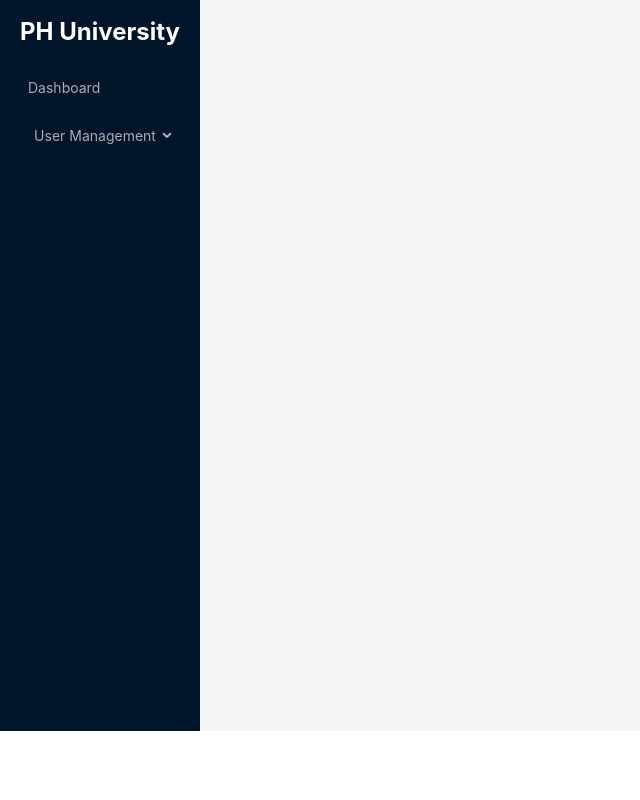
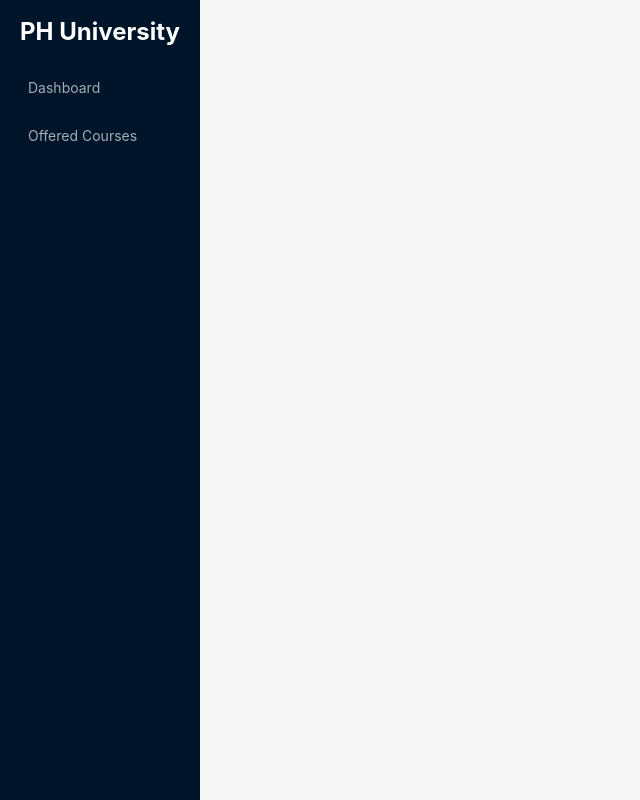
Before and after one commit to akash-khan-311/L2-PH-University-Client, a React (Vite) app: page / in a window 1280 px wide. Shown: the whole page, without its empty margins (0-640 px from the left). Built offline with nearby package versions, Linux system fonts and the light colour scheme.

Commit message:
route show based on user role , admin ,faculty , student

```diff
--- a/src/components/layout/MainLayout.tsx
+++ b/src/components/layout/MainLayout.tsx
@@ -12,7 +12,7 @@ const MainLayout: React.FC = () => {
     <Layout className="">
       <Sidebar />
       <Layout>
-        <Content className="h-[calc(100vh-69px)] flex justify-center items-center">
+        <Content className="h-screen flex justify-center items-center">
           <Outlet />
         </Content>
       </Layout>
--- a/src/components/layout/Sidebar.tsx
+++ b/src/components/layout/Sidebar.tsx
@@ -2,8 +2,32 @@ import { Menu } from "antd";
 import Sider from "antd/es/layout/Sider";
 import { sidebarItemGenerator } from "../../utils/sidebarItemGenerator";
 import { adminPaths } from "../../routes/admin.routes";
+import { studentPaths } from "../../routes/student.routes";
+import { facultyPaths } from "../../routes/faculty.routes";
 
 const Sidebar = () => {
+  const userRole = {
+    ADMIN: "admin",
+    STUDENT: "student",
+    FACULTY: "faculty",
+    USER: "user",
+  };
+  const role = "student";
+  let sidebarItems;
+  switch (role) {
+    case userRole.ADMIN:
+      sidebarItems = sidebarItemGenerator(adminPaths, userRole.ADMIN);
+      break;
+
+    case userRole.STUDENT:
+      sidebarItems = sidebarItemGenerator(studentPaths, userRole.STUDENT);
+      break;
+    case userRole.FACULTY:
+      sidebarItems = sidebarItemGenerator(facultyPaths, userRole.FACULTY);
+      break;
+    default:
+      break;
+  }
   return (
     <Sider
       className="fixed "
@@ -26,7 +50,7 @@ const Sidebar = () => {
         theme="dark"
         mode="inline"
         defaultSelectedKeys={["4"]}
-        items={sidebarItemGenerator(adminPaths, "admin")}
+        items={sidebarItems}
       />
     </Sider>
   );
--- /dev/null
+++ b/src/pages/faculty/FacultyDashboard.tsx
@@ -0,0 +1,9 @@
+const FacultyDashboard = () => {
+  return (
+    <div>
+      <h1>FacultyDashboard</h1>
+    </div>
+  );
+};
+
+export default FacultyDashboard;
--- /dev/null
+++ b/src/pages/faculty/OfferedCourse.tsx
@@ -0,0 +1,9 @@
+const OfferedCourse = () => {
+  return (
+    <div>
+      <h1>OfferedCourse</h1>
+    </div>
+  );
+};
+
+export default OfferedCourse;
--- /dev/null
+++ b/src/pages/student/StudentDashboard.tsx
@@ -0,0 +1,9 @@
+const StudentDashboard = () => {
+  return (
+    <div>
+      <h1>StudentDashboard</h1>
+    </div>
+  );
+};
+
+export default StudentDashboard;
--- /dev/null
+++ b/src/pages/student/StudentOfferedCourse.tsx
@@ -0,0 +1,9 @@
+const StudentOfferedCourse = () => {
+  return (
+    <div>
+      <h1>StudentOfferedCourse</h1>
+    </div>
+  );
+};
+
+export default StudentOfferedCourse;
--- /dev/null
+++ b/src/routes/faculty.routes.tsx
@@ -0,0 +1,11 @@
+import FacultyDashboard from "../pages/faculty/FacultyDashboard";
+import OfferedCourse from "../pages/faculty/OfferedCourse";
+
+export const facultyPaths = [
+  { name: "Dashboard", path: "dashboard", element: <FacultyDashboard /> },
+  {
+    name: "Offered Courses",
+    path: "offered-courses",
+    element: <OfferedCourse />,
+  },
+];
--- /dev/null
+++ b/src/routes/student.routes.tsx
@@ -0,0 +1,11 @@
+import StudentDashboard from "../pages/student/StudentDashboard";
+import StudentOfferedCourse from "../pages/student/StudentOfferedCourse";
+
+export const studentPaths = [
+  { name: "Dashboard", path: "dashboard", element: <StudentDashboard /> },
+  {
+    name: "Offered Courses",
+    path: "offered-courses",
+    element: <StudentOfferedCourse />,
+  },
+];
--- a/src/utils/sidebarItemGenerator.tsx
+++ b/src/utils/sidebarItemGenerator.tsx
@@ -2,12 +2,12 @@ import { NavLink } from "react-router-dom";
 import type { RouteItem, TAdminSidebarRoute } from "../types";
 
 export const sidebarItemGenerator = (items: RouteItem[], role: string) => {
-  const adminSidebarRoutes = items.reduce(
-    (acc: TAdminSidebarRoute[], route) => {
+  console.log(role);
+  const sidebarItems = items.reduce((acc: TAdminSidebarRoute[], route) => {
     if (route.path && route.name) {
       acc.push({
         key: route.name,
-          label: <NavLink to={`/admin/${route.path}`}>{route.name}</NavLink>,
+        label: <NavLink to={`/${role}/${route.path}`}>{route.name}</NavLink>,
       });
     }
 
@@ -17,17 +17,13 @@ export const sidebarItemGenerator = (items: RouteItem[], role: string) => {
         label: route.name,
         children: route.children.map((child) => ({
           key: child.name!,
-            label: (
-              <NavLink to={`/${role}/${child.path}`}>{child.name}</NavLink>
-            ),
+          label: <NavLink to={`/${role}/${child.path}`}>{child.name}</NavLink>,
         })),
       });
     }
 
     return acc;
-    },
-    []
-  );
+  }, []);
 
-  return adminSidebarRoutes;
+  return sidebarItems;
 };
```
Also changed, not shown: src/routes/routes.tsx (+13 -12 lines). Lines whose indentation alone changed are shown as unchanged.
